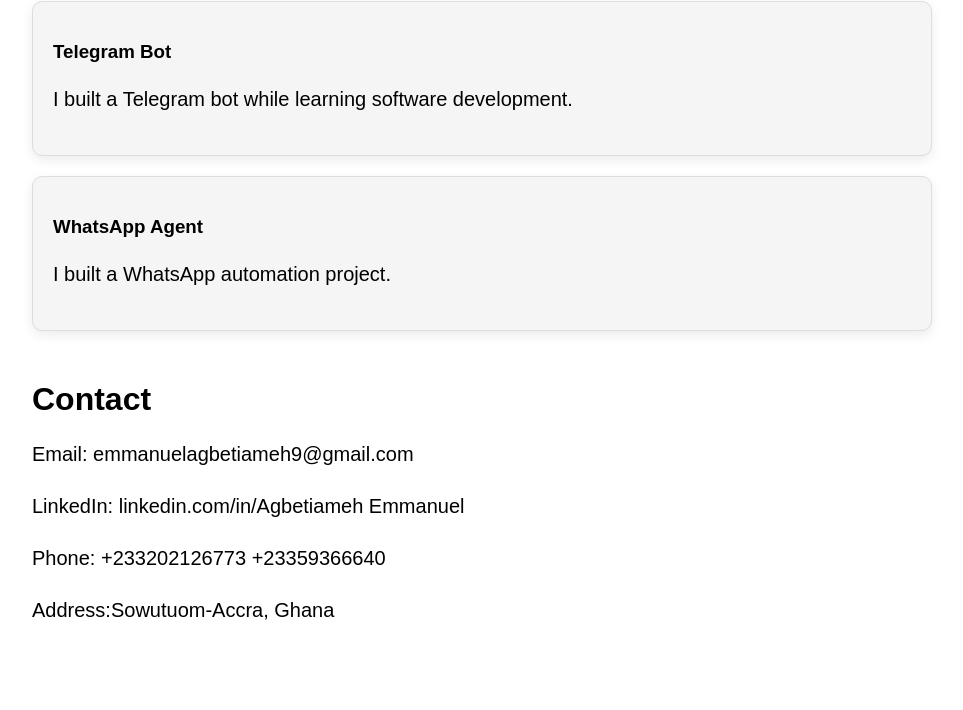
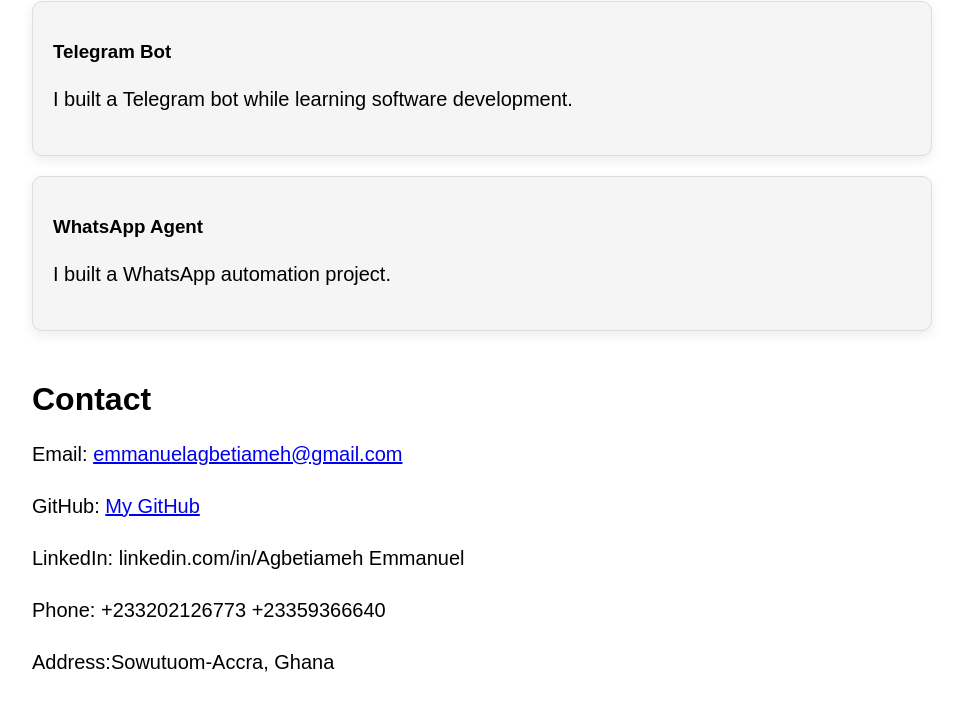
Before and after one commit to emmanuelagbetiameh9-commits/my-tech-foundation, a plain HTML site: page Frontend/Index.html in a window 1280 px wide. Shown: the part 659-1369 px from the top of the page, without its empty margins (158-1121 px from the left). Before the commit the page ends 1345 px from the top, so only its background shows below. Drawn offline with Linux system fonts and the light colour scheme.

Commit message:
Add contact links

```diff
--- a/Frontend/Index.html
+++ b/Frontend/Index.html
@@ -46,7 +46,14 @@
 
     <section id="contact">
       <h2>Contact</h2>
-      <p>Email: emmanuelagbetiameh9@gmail.com</p>
+      <p>
+  Email:
+  <a href="mailto:emmanuelagbetiameh@gmail.com">emmanuelagbetiameh@gmail.com</a>
+</p>
+<p>
+  GitHub:
+  <a href="https://github.com/" target="_blank">My GitHub</a>
+</p>
       <p>LinkedIn: linkedin.com/in/Agbetiameh Emmanuel</p>
       <p>Phone: +233202126773
         +23359366640
```
